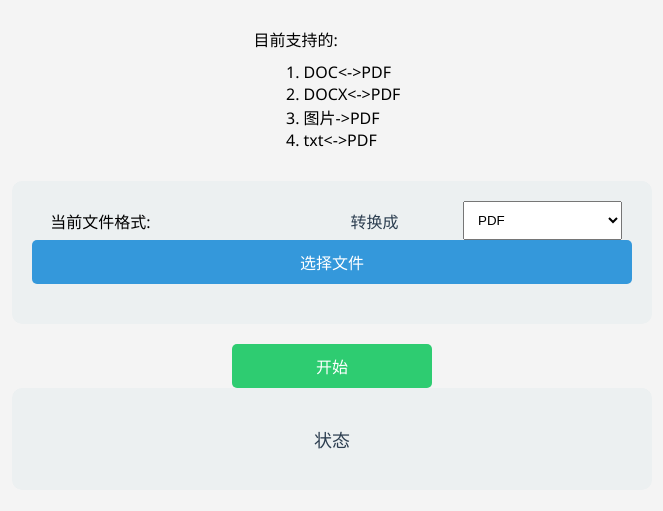
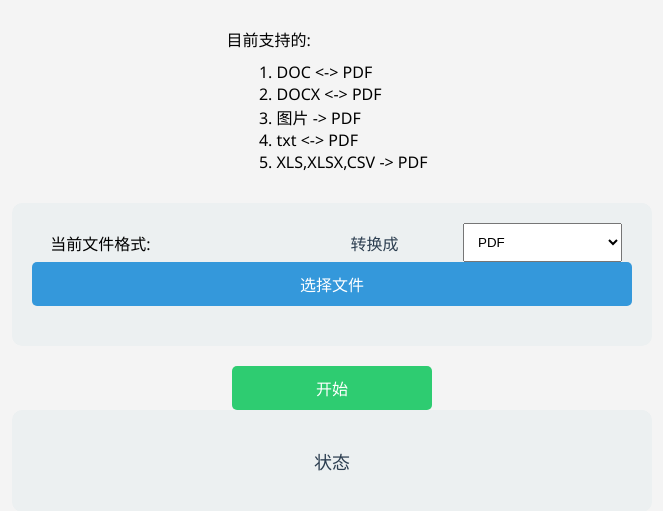
Before and after one commit to tanlu/fileconvert, a Flask app: page / in a window 1280 px wide. Shown: the part 53-564 px from the top of the page, without its empty margins (308-971 px from the left). Run offline with Flask 2, Linux system fonts and the light colour scheme.

Commit message:
增加csv

```diff
--- a/app.py
+++ b/app.py
@@ -21,6 +21,7 @@ TYPE_PDF = ".pdf"
 TYPE_TXT = '.txt'
 TYPE_XLS = ".xls"
 TYPE_XLSX = ".xlsx"
+TYPE_CSV = ".csv"
 common_excel_formats = [TYPE_XLS, TYPE_XLSX]
 # 常用的图片格式
 common_image_formats = ['.jpg', '.jpeg', '.png', '.gif', '.bmp', '.tiff', '.tif', '.webp', '.ico', '.ppm', '.pgm',
--- a/templates/index.html
+++ b/templates/index.html
@@ -20,10 +20,11 @@
     <div id="center_tip">
         <div>目前支持的:</div>
         <ol id='gs' style="margin: 10px;">
-            <li>DOC<->PDF</li>
-            <li>DOCX<->PDF</li>
-            <li>图片->PDF</li>
-            <li>txt<->PDF</li>
+            <li>DOC <-> PDF</li>
+            <li>DOCX <-> PDF</li>
+            <li>图片 -> PDF</li>
+            <li>txt <-> PDF</li>
+            <li>XLS,XLSX,CSV -> PDF</li>
         </ol>
     </div>
     <div id="fileSection">
```
